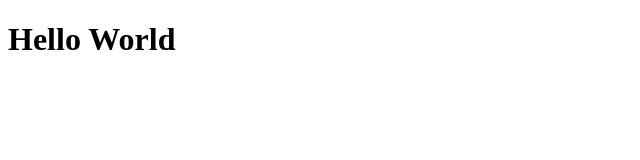
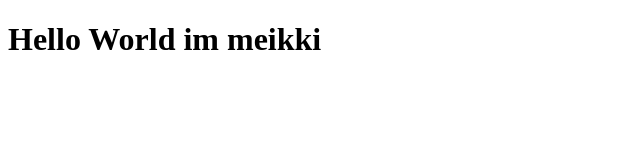
Before and after one commit to mekkiabidine9-crypto/cyferday, a plain HTML site: page index.html in a window 1280 px wide. Shown: the whole page, without its empty margins (0-640 px from the left). Drawn offline with Linux system fonts and the light colour scheme.

Commit message:
Update index.html

```diff
--- a/index.html
+++ b/index.html
@@ -7,7 +7,7 @@
     <link rel="stylesheet" href="davinchi.css">
 </head>
 <body>
-    <h1>Hello World</h1>
+    <h1>Hello World im meikki</h1>
 
 </body>
 </html>
```
